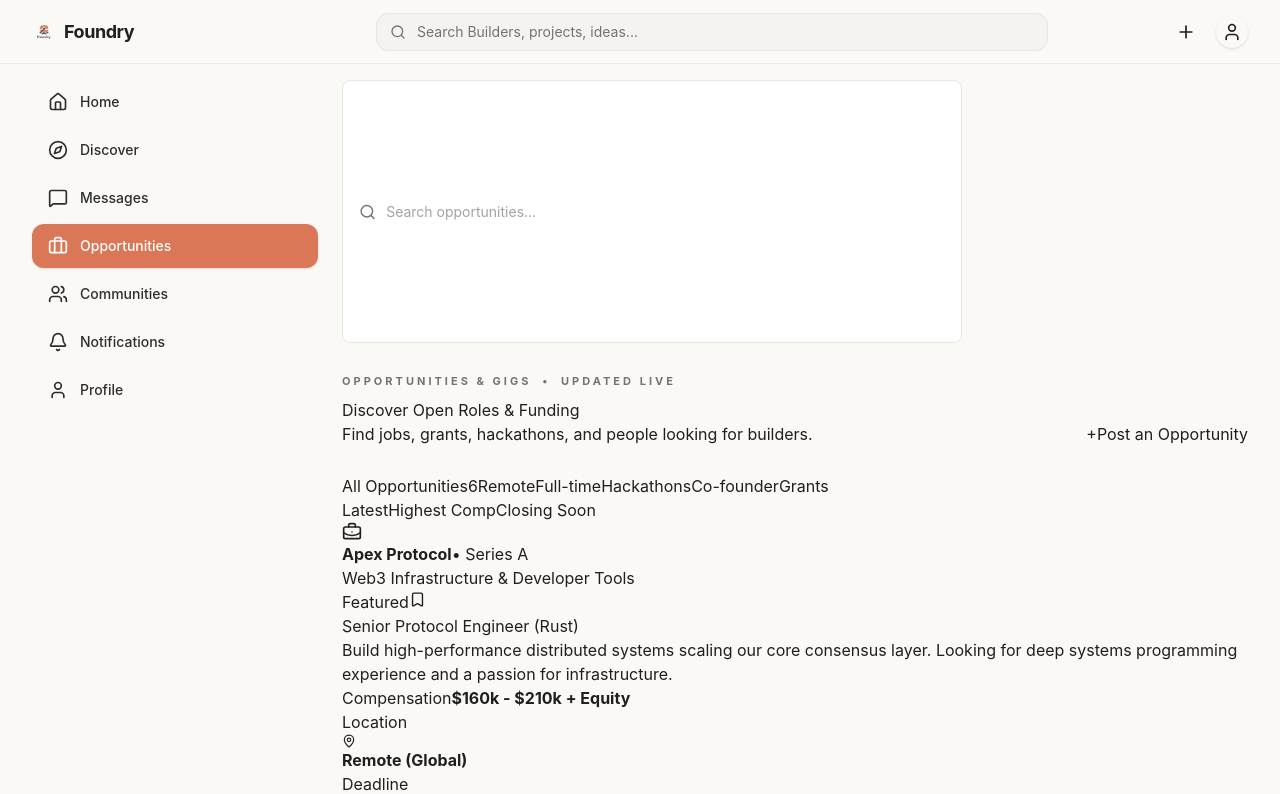
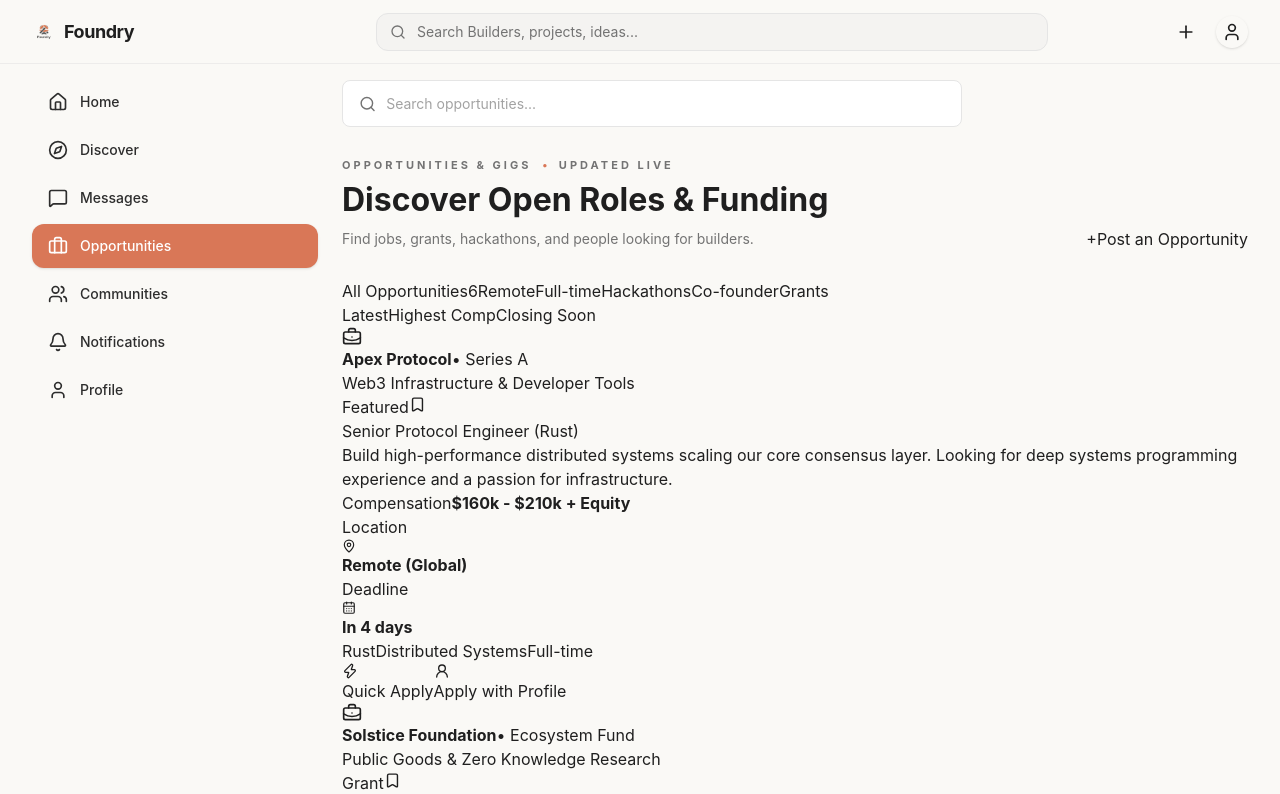
Before and after one commit to TechSage01/Foundry-Frontend, a React (Vite) app: page /opportunities in a window 1280 px wide. Shown: the top 794 px of the page. Built offline with nearby package versions, Linux system fonts and the light colour scheme.

Commit message:
working on opportunities page

```diff
--- a/src/App.css
+++ b/src/App.css
@@ -817,7 +817,7 @@
   gap: 10px;
   width: 100%;
   max-width: 620px;
-  padding: 120px 16px;
+  padding: 12px 16px;
   margin-bottom: 30px;
   background: #ffffff;
   border: 1px solid #e5e5e5;
@@ -860,5 +860,29 @@
 
 .opportunities-eyebrow span {
   margin: 0 5px;
+  font-size: 11px;
+  font-weight: 700;
+  letter-spacing: 0.08em;
+  color: #737373;
+}
+
+.opportunities-eyebrow span {
+  margin: 0 5px;
+  color: #d97757;
 
 }
+
+.opportunities-heading h1 {
+  margin: 0;
+  font-size: 32px;
+  line-height: 1.15;
+  font-weight: 700;
+  color: #1f1f1f;
+}
+
+.opportunities-subtitle {
+  margin: 10px 0 0;
+  font-size: 14px;
+  line-height: 1.6;
+  color: #737373;
+}
```
